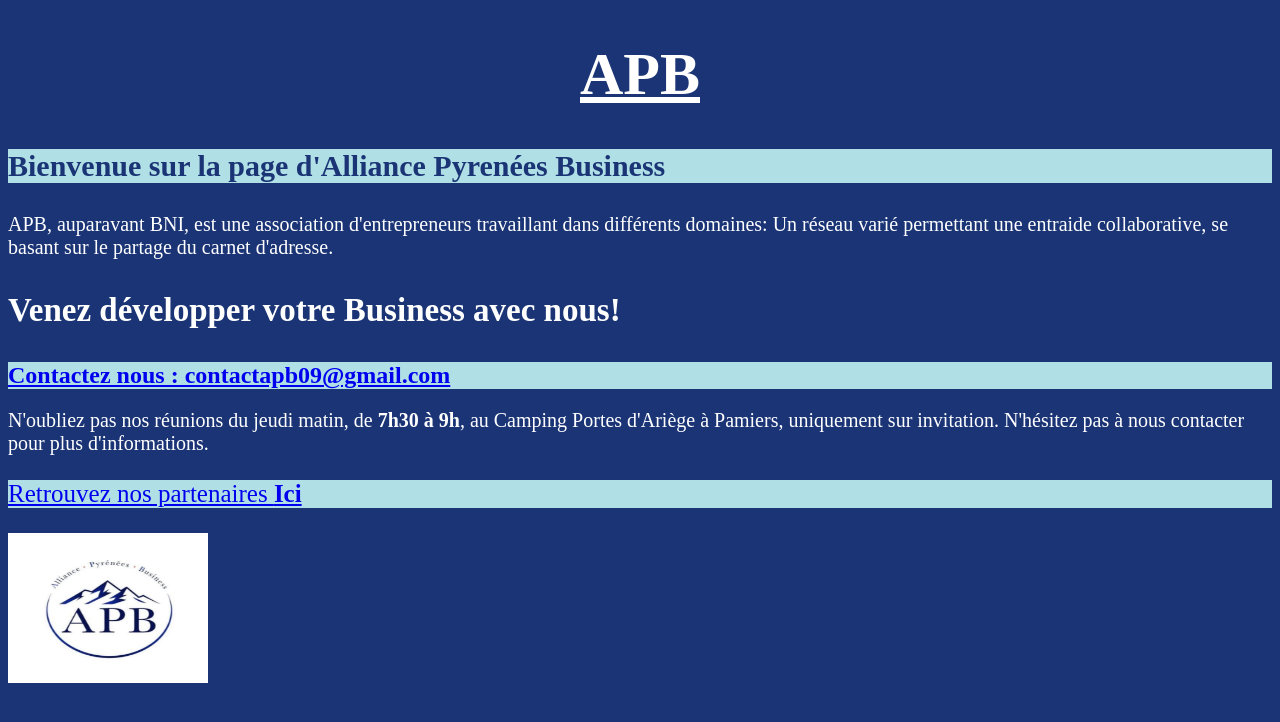
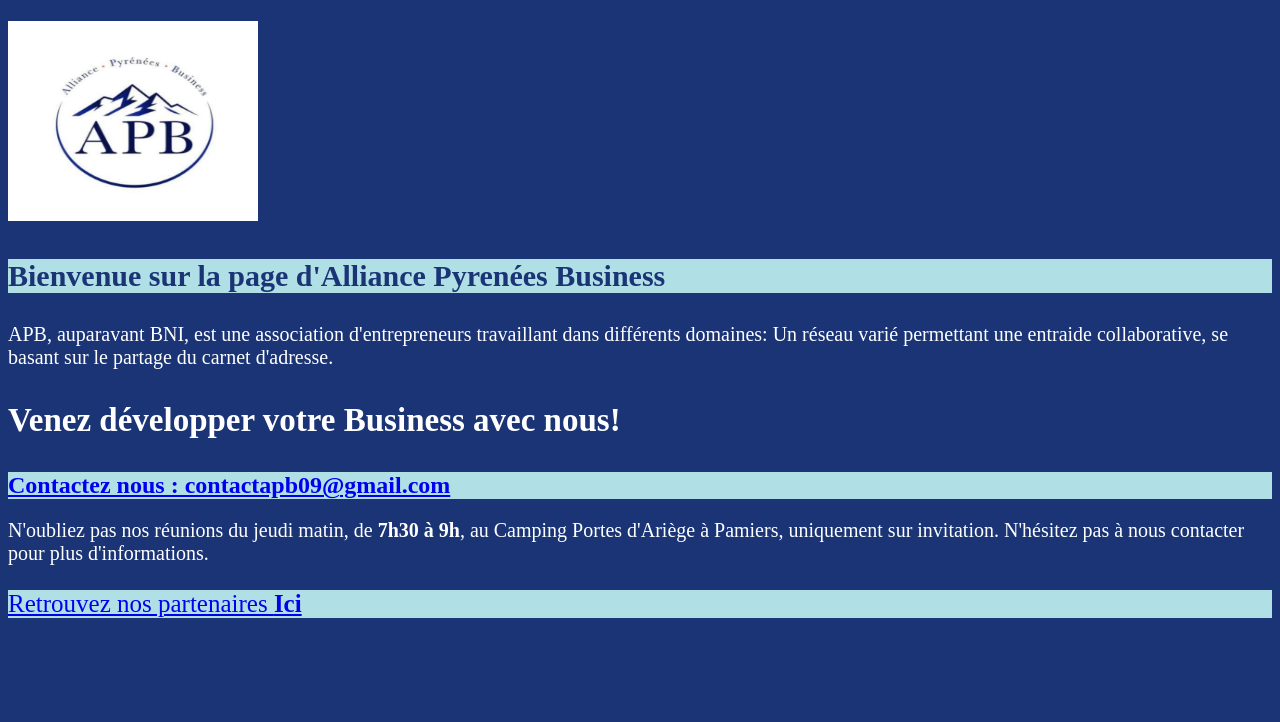
Before and after one commit to APB-09/APB-09, a plain HTML site: page index.html in a window 1280 px wide. Drawn offline with Linux system fonts and the light colour scheme.

Commit message:
Update index.html

```diff
--- a/index.html
+++ b/index.html
@@ -4,7 +4,7 @@
       <title> Alliance Pyrenées Business</title>
    </head>
    <body style="background-color:rgb(26, 52, 117)">
-    <h1 style="text-align:center; font-size:60px; color: white; text-decoration: underline;">APB</h1>
+    <h1> <img src="logo apb.jpg" alt="Logo APB" style="width:250px; height:200px;"></h1>
     <p style="color: rgb(26, 52, 117); font-size: 30px; background-color:powderblue"><b>Bienvenue sur la page d'Alliance Pyrenées Business</b></p>
     <p style="font-size: 20px; color: white"> APB, auparavant BNI, est une association d'entrepreneurs travaillant dans différents domaines: Un réseau varié permettant une entraide collaborative, se basant sur le partage du carnet d'adresse.</p>
       <p style="font-size: 33px; color: white"><strong>Venez développer votre Business avec nous!</strong></p>
@@ -12,6 +12,5 @@
     <p style="color: white; font-size: 20px">N'oubliez pas nos réunions du jeudi matin, de <b>7h30 à 9h</b>, au Camping Portes d'Ariège à Pamiers, uniquement sur invitation. N'hésitez pas à nous contacter pour plus d'informations.</p>
 <p style="background-color: powderblue; font-size : 25px"><a href="partenaires apb.html">Retrouvez nos partenaires <b>Ici</b></a>
    <p></p>
-   <img src="logo apb.jpg" alt="Logo APB" style="width:200px; height:150px;">
 </body>
 </html>
```
